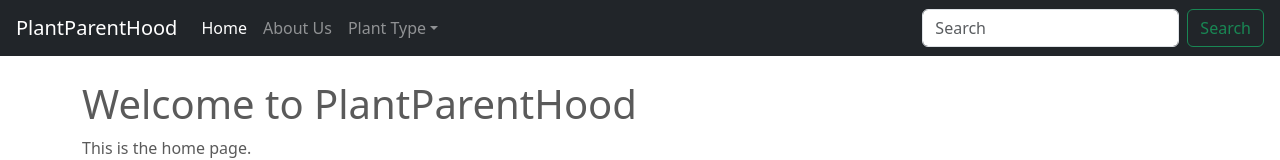
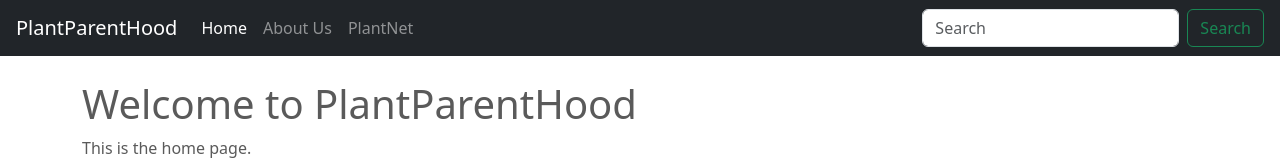
Before and after one commit to karapk/PlantParenthood, a Next.js app in the folder starter-template/: page / in a window 1280 px wide. Shown: the top 160 px of the page. Built offline with nearby package versions, Linux system fonts and the light colour scheme.

Commit message:
Update Navbar.js

```diff
--- a/starter-template/src/components/Navbar.js
+++ b/starter-template/src/components/Navbar.js
@@ -30,18 +30,18 @@ const Navbar = () => {
                 About Us
               </a>
             </li>
-            {/* <li className="nav-item">
-              <a className="nav-link disabled" href="#">
-                Disabled
+            <li className="nav-item">
+              <a className="nav-link" href="#">
+                PlantNet
               </a>
-            </li> */}
-            <li className="nav-item dropdown">
+            </li>
+            {/* <li className="nav-item dropdown">
               <a
                 className="nav-link dropdown-toggle"
                 href="#"
                 id="dropdown01"
                 data-toggle="dropdown"
-                aria-haspopup="true"
+                // aria-haspopup="true"
                 aria-expanded="false"
               >
                 Plant Type
@@ -57,7 +57,7 @@ const Navbar = () => {
                   Something else here
                 </a>
               </div>
-            </li>
+            </li> */}
           </ul>
           <form className="form-inline ml-auto">
             <input
```
